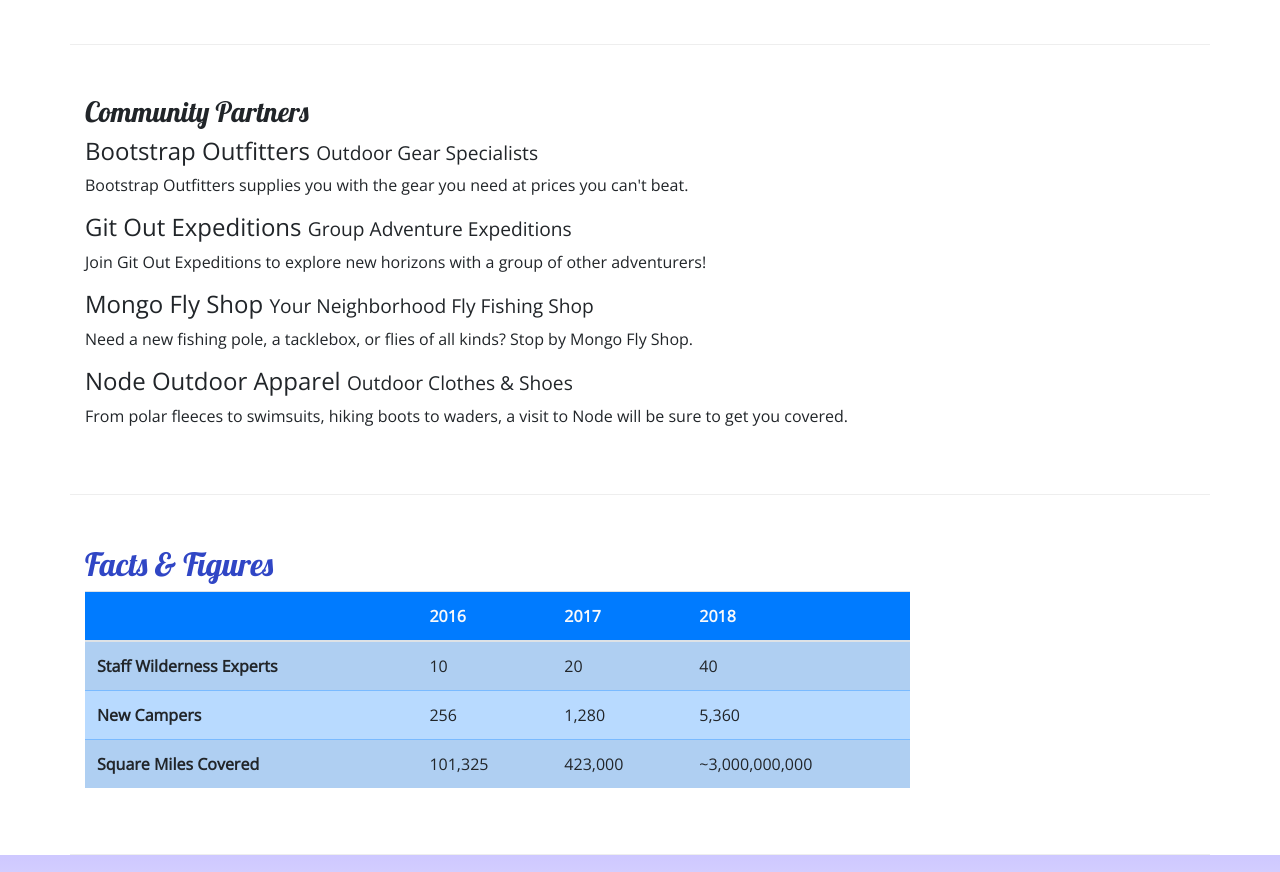
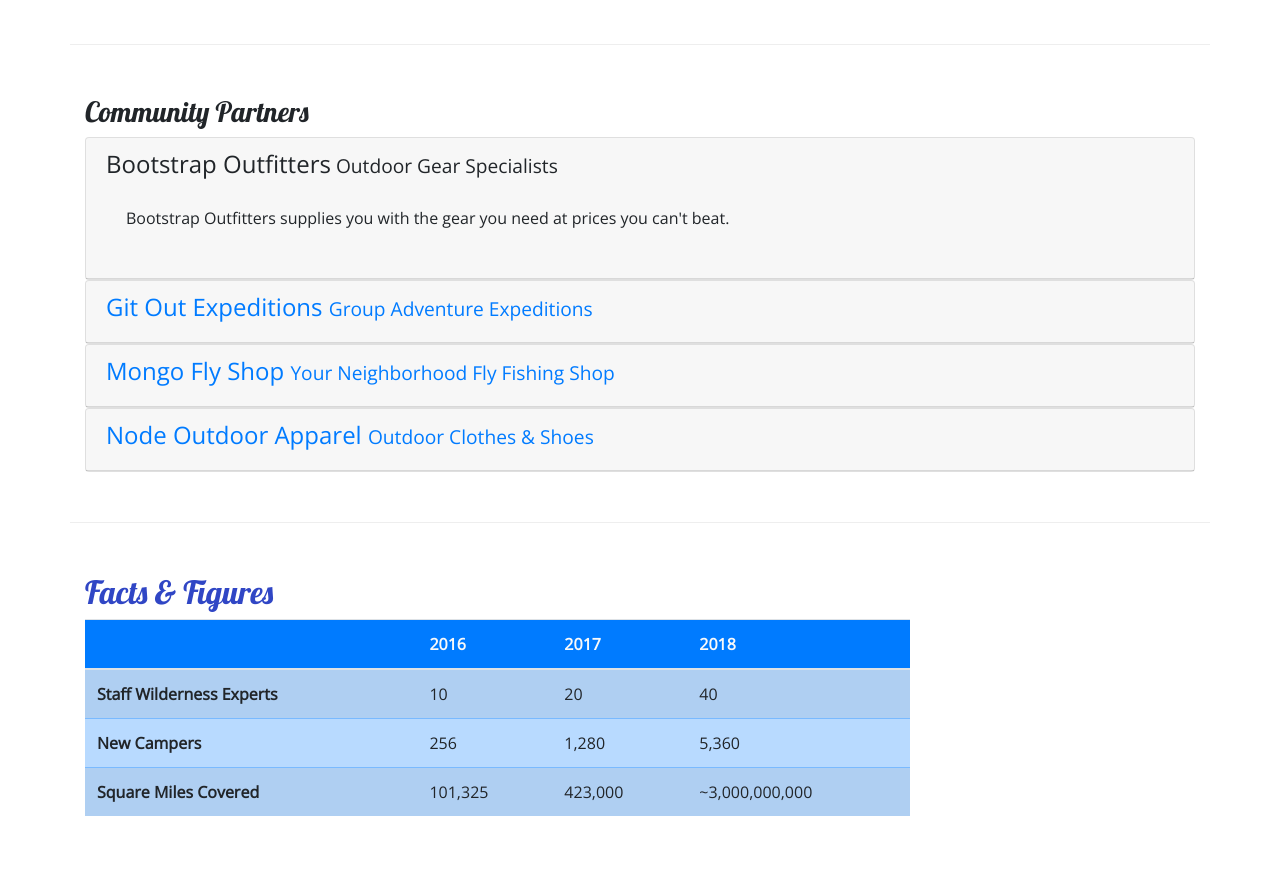
Before and after one commit to michTorr/nucamp-bootstrap, a website: page aboutus.html in a window 1280 px wide. Shown: the part 800-1672 px from the top of the page. Drawn offline with nearby package versions, Linux system fonts and the light colour scheme.

Commit message:
week3, accordion

```diff
--- a/aboutus.html
+++ b/aboutus.html
@@ -98,16 +98,67 @@
         <div class="row row-content">
             <div class="col col-12">
                 <h3>Community Partners</h3>
-                <h4>Bootstrap Outfitters <small>Outdoor Gear Specialists</small></h4>
-                <p class="d-none d-sm-block">Bootstrap Outfitters supplies you with the gear you need at prices you can't beat.</p>
-                <h4>Git Out Expeditions <small>Group Adventure Expeditions</small></h4>
-                <p class="d-none d-sm-block">Join Git Out Expeditions to explore new horizons with a group of other adventurers!</p>
-                <h4>Mongo Fly Shop <small>Your Neighborhood Fly Fishing Shop</small></h4>
-                <p class="d-none d-sm-block">Need a new fishing pole, a tacklebox, or flies of all kinds? Stop by Mongo Fly Shop.</p>
-                <h4>Node Outdoor Apparel <small>Outdoor Clothes & Shoes</small></h4>
-                <p class="d-none d-sm-block">From polar fleeces to swimsuits, hiking boots to waders, a visit to Node will be sure to get you covered.</p>
+                <div id="accordian">
+                    <div class="card">
+                        <div role="tab" class="card-header">
+                            <h4>
+                                <a data-toggle="collapse" data-target="#bootstrap">Bootstrap Outfitters<small> Outdoor Gear Specialists</small>
+                                </a>
+                            </h4>
+                            <div class="collapse show" id="bootstrap" data-parent="#accordian">
+                                <div class="card-body">
+                                    <p class="d-none d-sm-block">Bootstrap Outfitters supplies you with the gear you need at prices you can't beat.</p>
+                                </div>
+                            </div>
+                        </div>
+                    </div>
+                    <div class="card">
+                        <div role="tab" class="card-header">
+                            <h4>
+                                <a class="collapsed" data-toggle="collapse" data-target="#git">
+                                    Git Out Expeditions <small> Group Adventure Expeditions</small>
+                                </a>
+                            </h4>
+                            <div class="collapse" id="git" data-parent="#accordian">
+                                <div class="card-body">
+                                    <p class="d-none d-sm-block">Join Git Out Expeditions to explore new horizons with a group of other adventurers!</p>
+                                </div>
+                            </div>
+                        </div>
+                    </div>
+                    <div class="card">
+                        <div role="tab" class="card-header">
+                            <h4>
+                                <a class="collapsed" data-toggle="collapse" data-target="#mongo">Mongo Fly Shop <small>Your Neighborhood Fly Fishing Shop</small>
+                                </a>
+                            </h4>
+                            <div class="collapse" id="mongo" data-parent="#accordian">
+                                <div class="card-body">
+                                    <p class="d-none d-sm-block">Need a new fishing pole, a tacklebox, or flies of all kinds? Stop by Mongo Fly Shop.</p>
+                                </div>
+                            </div>
+                        </div>
+                    </div>
+                    <div class="card">
+                        <div role="tab" class="card-header">
+                            <h4>
+                                <a class="collapsed" data-toggle="collapse" data-target="#node">Node Outdoor Apparel <small>Outdoor Clothes & Shoes</small>
+                                </a>
+                            </h4>
+                            <div class="collapse" id="node" data-parent="#accordian">
+                                <div class="card-body">
+                                    <p class="d-none d-sm-block">From polar fleeces to swimsuits, hiking boots to waders, a visit to Node will be sure to get you covered.</p>
+                                </div>
+                            </div>
+                        </div>
+                    </div>
+                </div>
             </div>
         </div>
+
+
+
+
         <div class="row row-content">
             <div class="col-sm-9">
                 <h2>Facts &amp; Figures</h2>
@@ -139,7 +190,6 @@
                                     <td>101,325</td>
                                     <td>423,000</td>
                                     <td>~3,000,000,000</td>
-
                             </tr>
                         </tbody>
                     </table>
```
